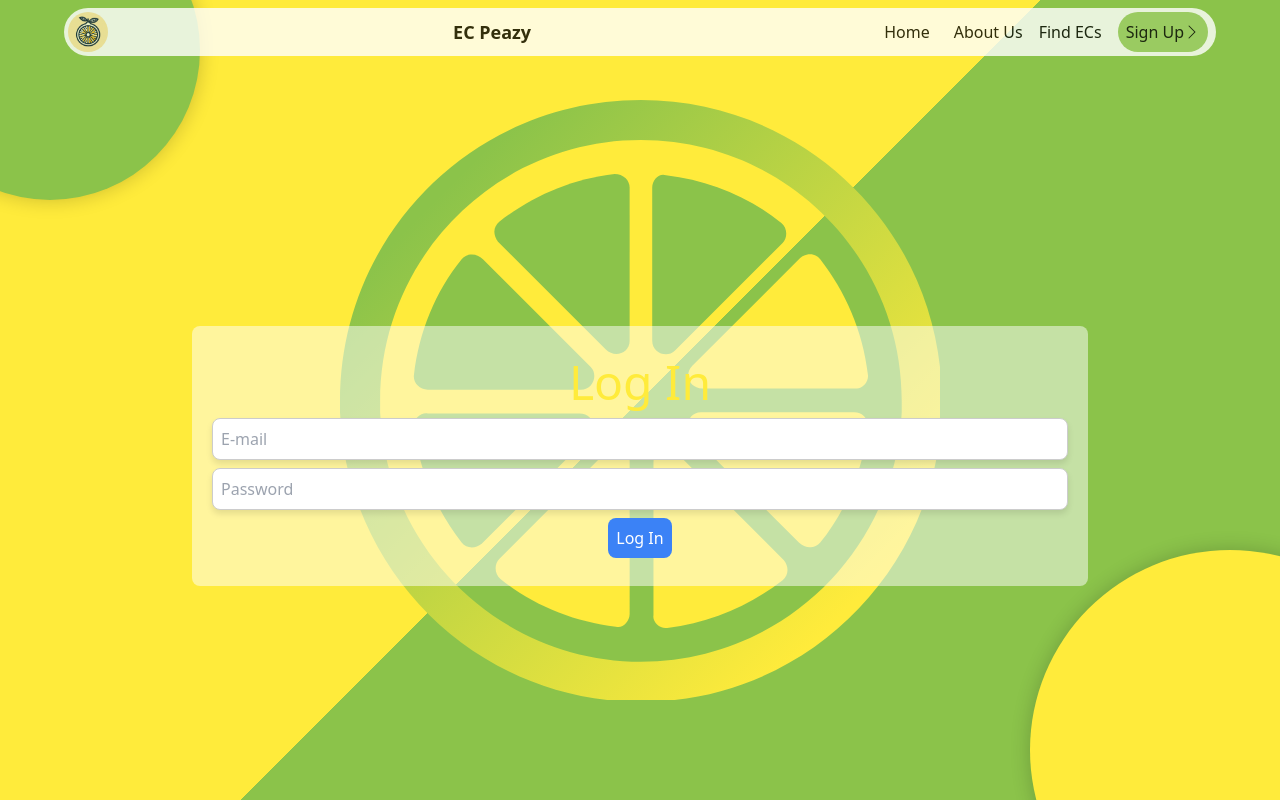
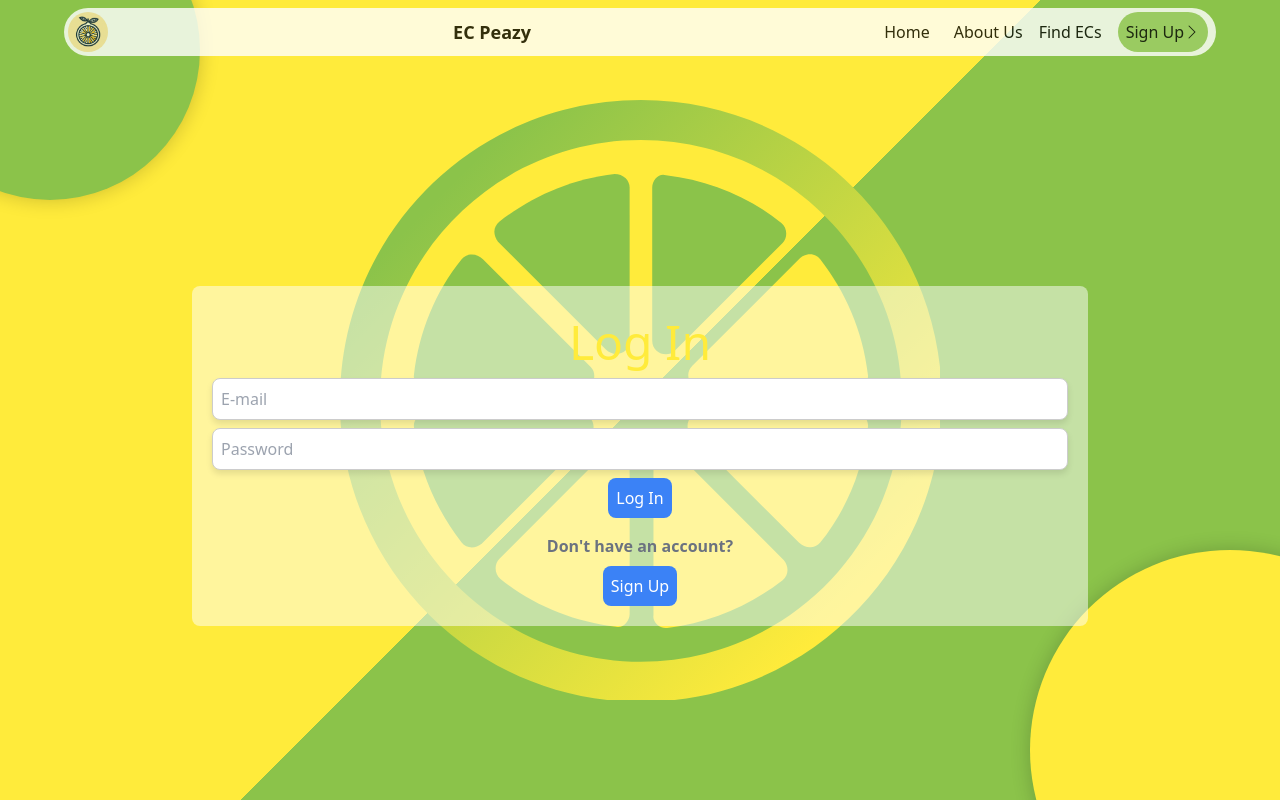
Before and after one commit to PyDev19/ECPeazy, a SvelteKit app: page /login in a window 1280 px wide. Built offline with nearby package versions, Linux system fonts and the light colour scheme; a web font is replaced by a local one.

Commit message:
added a button to take user back to the sign up page

```diff
--- a/src/routes/login/+page.svelte
+++ b/src/routes/login/+page.svelte
@@ -117,6 +117,14 @@
                 on:click={activate_login}>Log In</button
             >
             <div id="google_button" class="mx-auto"></div>
+            <p class="text-gray-500 font-bold">
+                Don't have an account?
+            </p>
+            <a
+                href="/signup"
+                class="p-2 rounded-lg bg-blue-500 text-white max-w-[200px] mx-auto"
+                >Sign Up</a
+            >
         </form>
     </div>
 </section>
```
